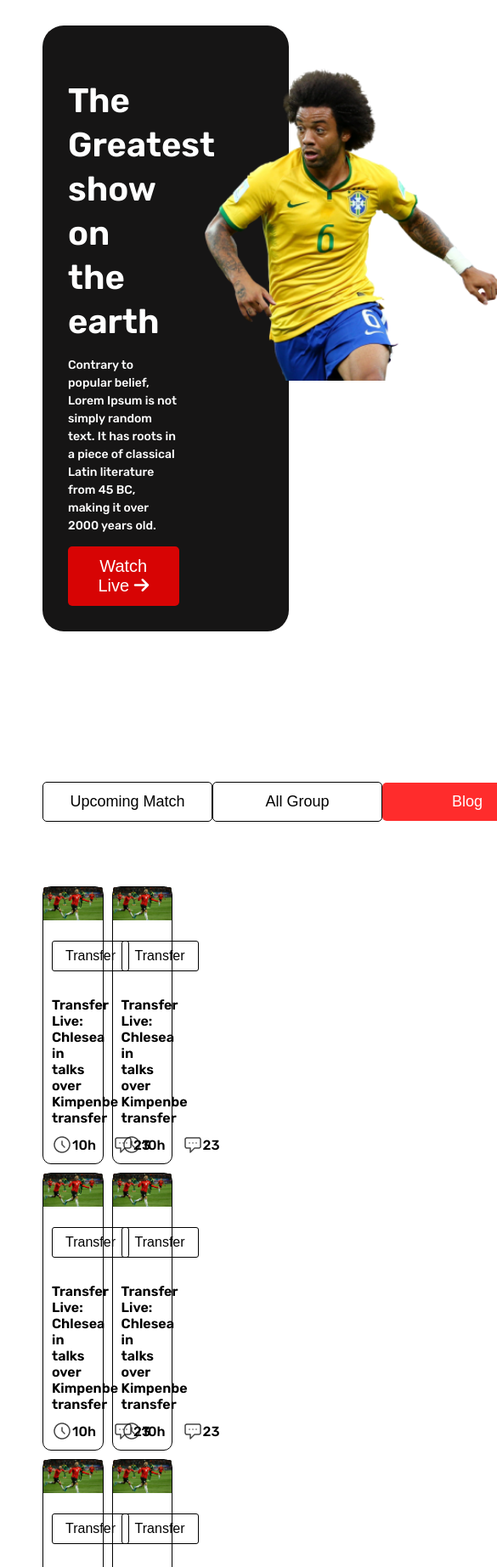
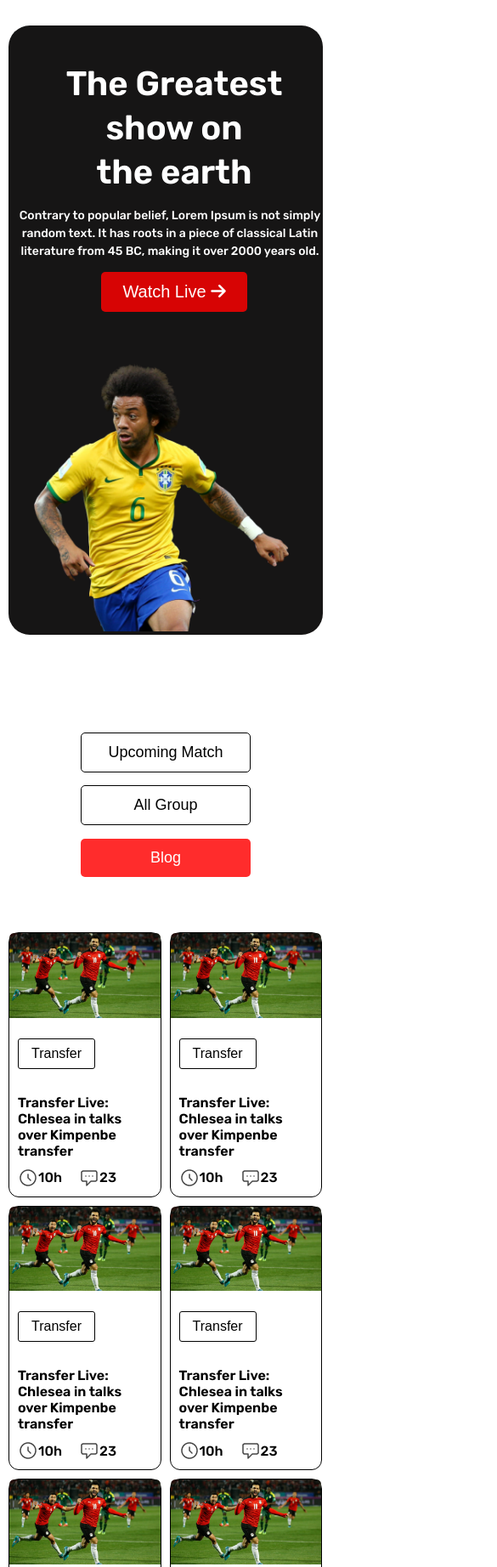
Before and after one commit to DinOfficial/euro-cup, a plain HTML site: page index.html in a window 390 px wide. Shown: the top 1844 px of the page at 85% size, 585 px wide, since content can reach past the window. Drawn offline with Linux system fonts and the light colour scheme.

Commit message:
hero section responsive

```diff
--- a/css/responsive.css
+++ b/css/responsive.css
@@ -1,4 +1,5 @@
-@media screen and (max-width: 834px) {
+/* for tablet */
+@media screen and (max-width: 900px) {
   .container {
     margin: 0 50px;
   }
@@ -42,4 +43,77 @@
   .active {
     border: none !important;
   }
+  .player_card {
+    width: 100% !important;
+  }
+  .card {
+    width: 48% !important;
+    border-radius: 12px !important;
+  }
+  .section_tablet {
+    display: flex !important;
+  }
 }
+
+/* for mobile */
+@media screen and (max-width: 900px) {
+  .container {
+    margin: 0 10px;
+  }
+  /* hero section tablet */
+  .hero_section {
+    width: 100%;
+    display: flex;
+    flex-direction: column;
+    justify-content: flex-start;
+  }
+  .left_content {
+    width: 100% !important;
+    padding: 10px !important;
+    text-align: center;
+  }
+  .left_content h1 {
+    font-size: 40px !important;
+  }
+  .left_content p {
+    padding-right: 10px !important;
+  }
+  .right_content {
+    width: 45% !important;
+    margin-top: 20px;
+  }
+  .right_content img {
+    width: 300px !important;
+    padding-left: 30px;
+  }
+  /* player section tablet */
+  .player_card_section {
+    width: 100% !important;
+    display: block;
+  }
+  .left_menu {
+    width: 100% !important;
+    display: flex !important;
+    flex-direction: column !important;
+    justify-content: space-evenly !important;
+    align-items: center !important;
+    background-color: #fff !important;
+    margin-bottom: 50px;
+  }
+  .btn_menu {
+    border: 1px solid #000 !important;
+  }
+  .active {
+    border: none !important;
+  }
+  .player_card {
+    width: 100% !important;
+  }
+  .card {
+    width: 48% !important;
+    border-radius: 12px !important;
+  }
+  .section_tablet {
+    display: flex !important;
+  }
+}
--- a/css/style.css
+++ b/css/style.css
@@ -158,6 +158,7 @@ footer {
   padding-top: 70px;
 }
 .footer_container .footer_nav a {
+  width: 100%;
   font-size: 18px;
   color: rgba(255, 255, 255, 0.6);
   text-decoration: none;
--- a/index.html
+++ b/index.html
@@ -147,7 +147,7 @@
       </main>
       <!--Player Card Section End-->
    </section>
-   <!-- <footer>
+   <footer>
       <div class="footer_container">
          <h1>Goal</h1>
          <div class="footer_nav">
@@ -159,7 +159,7 @@
             <a href="">Goal Live</a>
          </div>
       </div>
-   </footer> -->
+   </footer>
 </body>
 
 </html>
```
